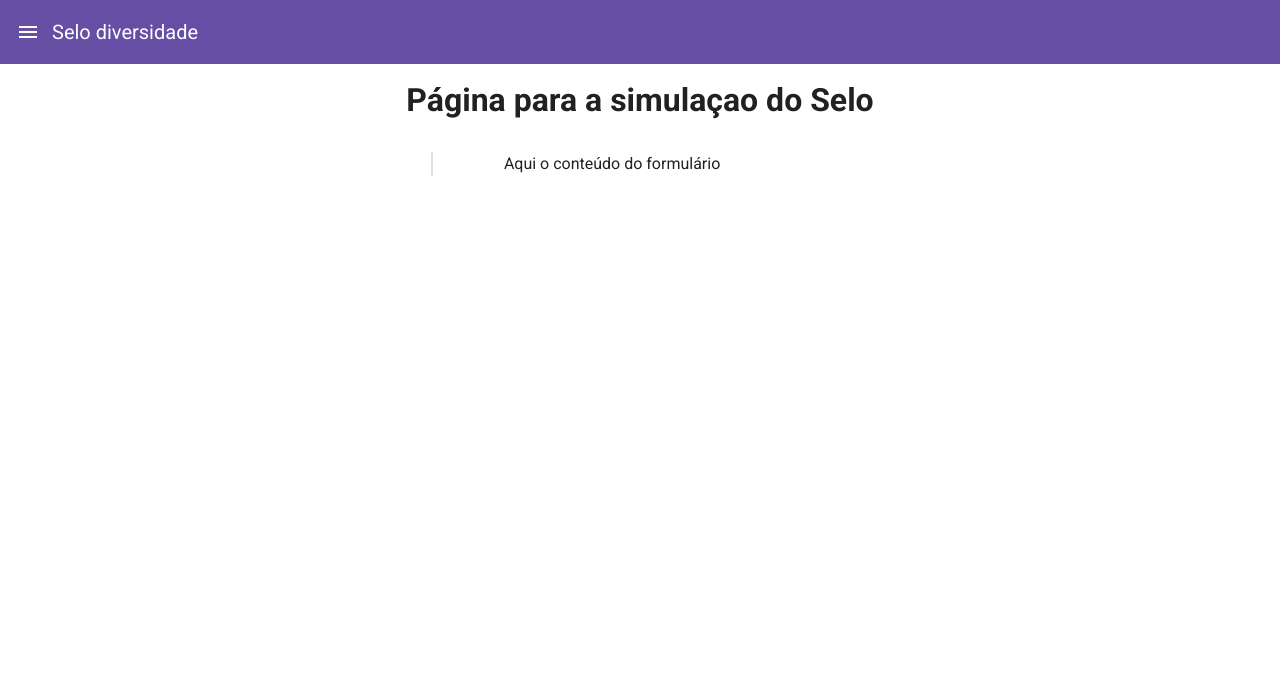
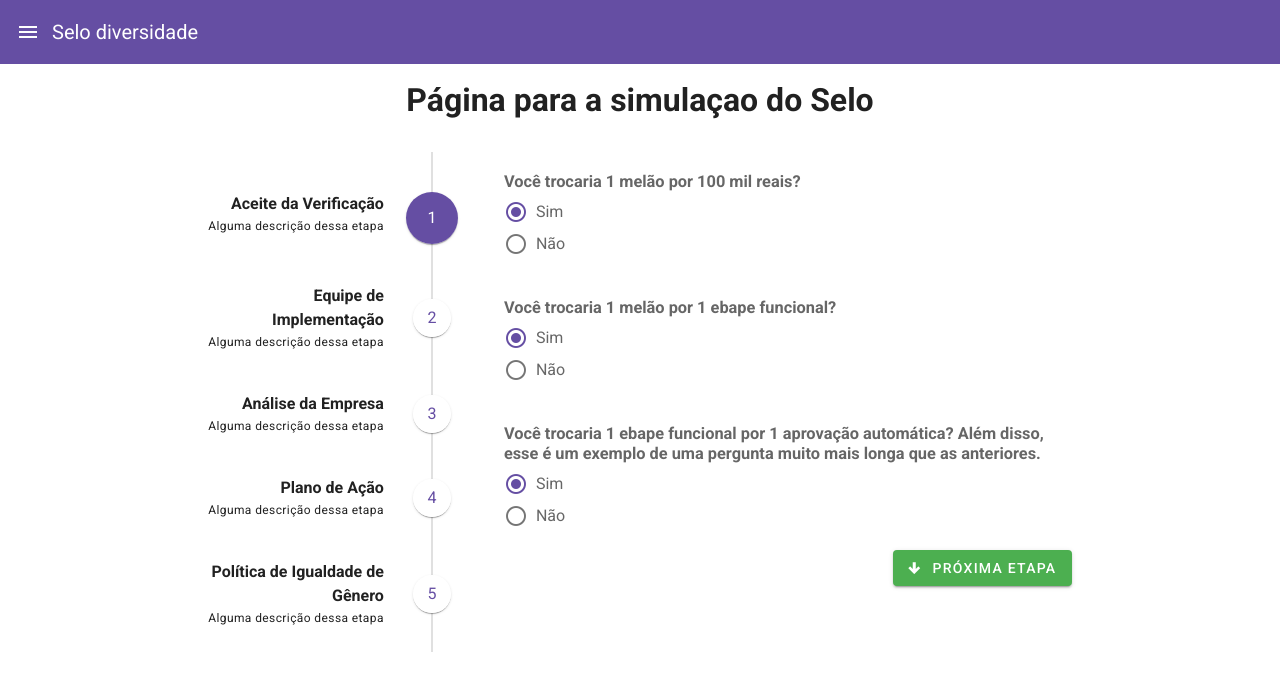
Before and after one commit to ofgabriel/siguala, a Vue app in the folder client/: page /simulacao in a window 1280 px wide. Shown: the top 690 px of the page. Built offline with nearby package versions, Linux system fonts and the light colour scheme.

Commit message:
Integra formulário à simulação.

```diff
--- a/client/src/views/Simulacao.vue
+++ b/client/src/views/Simulacao.vue
@@ -12,13 +12,20 @@
         lg="3"
         align="end"
       >
-        <trilha :etapa-atual="etapaAtual" />
+        <trilha
+          :etapas="etapas"
+          :etapa-atual="etapaAtual"
+        />
       </v-col>
       <v-col
         cols="6"
         lg="6"
       >
-        Aqui o conteúdo do formulário
+        <formulario
+          :etapas="etapas"
+          :etapa-atual="etapaAtual"
+          @mudancaDeEtapa="atualizaEtapa"
+        />
       </v-col>
     </v-row>
   </v-container>
@@ -27,16 +34,25 @@
 <script>
 
 import Trilha from '../components/Trilha.vue';
+import Formulario from '../components/Formulario.vue';
+import mock from '../../assets/formMock';
 
 export default {
   titulo: 'Selo Diversidade - Simulação',
   components: {
     Trilha,
+    Formulario,
   },
   data() {
     return {
-      etapaAtual: 3, // esse valor deve vir da Vuex.
+      etapas: mock.etapas,
+      etapaAtual: 1, // esse valor deve vir da Vuex.
     };
+  },
+  methods: {
+    atualizaEtapa(novaEtapa) {
+      this.etapaAtual = novaEtapa;
+    },
   },
 };
 </script>
```
